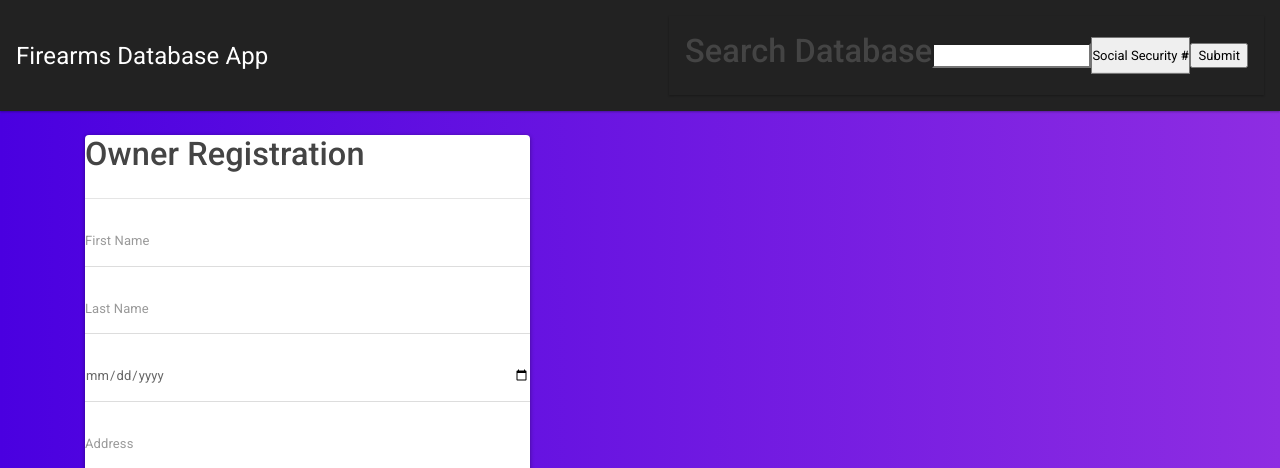
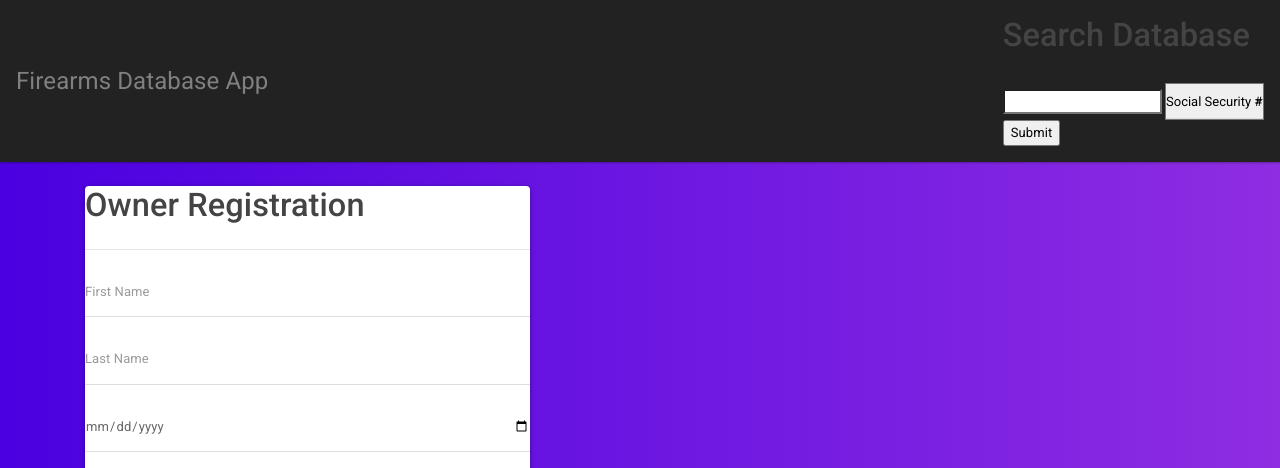
Before and after one commit to CobraPi/FirearmsDatabase, a Flask app: page / in a window 1280 px wide. Shown: the top 468 px of the page. Run offline with Flask 2, Linux system fonts and the light colour scheme; data that the repository does not hold is empty; some libraries are stand-ins or nearby versions.

Commit message:
fixed html bug

```diff
--- a/static/css/main.css
+++ b/static/css/main.css
@@ -4,3 +4,8 @@ body {
   background: linear-gradient(to right, #4A00E0, #8E2DE2); /* W3C, IE 10+/ Edge, Firefox 16+, Chrome 26+, Opera 12+, Safari 7+ */
 
 }
+
+head {
+  background-color: black;
+  color: white;
+}
--- a/templates/layout.html
+++ b/templates/layout.html
@@ -10,11 +10,11 @@
   <body>
 
     <!-- NAVIGATION  -->
-    <nav class="navbar navbar-dark bg-dark">
-      <a class="navbar-brand" href="/">Firearms Database App</a>
-      <form class="navbar" action="{{ url_for('search') }}" method="POST">
+    <nav class="navbar bg-dark">
+      <a class="navbar-brand" style="color:grey" href="/">Firearms Database App</a>
+      <form class="navbar-dark" action="{{ url_for('search') }}" method="POST">
           <h1>Search Database</h1><br>
-          <input type="text" name="search_val" id="search_val" placeholder="Search Database">
+          <input type="text" style="color:black" name="search_val" id="search_val" placeholder="Search Database">
           <select name="search_param" id="search_param">
               <option value="last_name" selected="selected">Last Name</option>
               <option value="address" selected="selected">Address</option>
```
